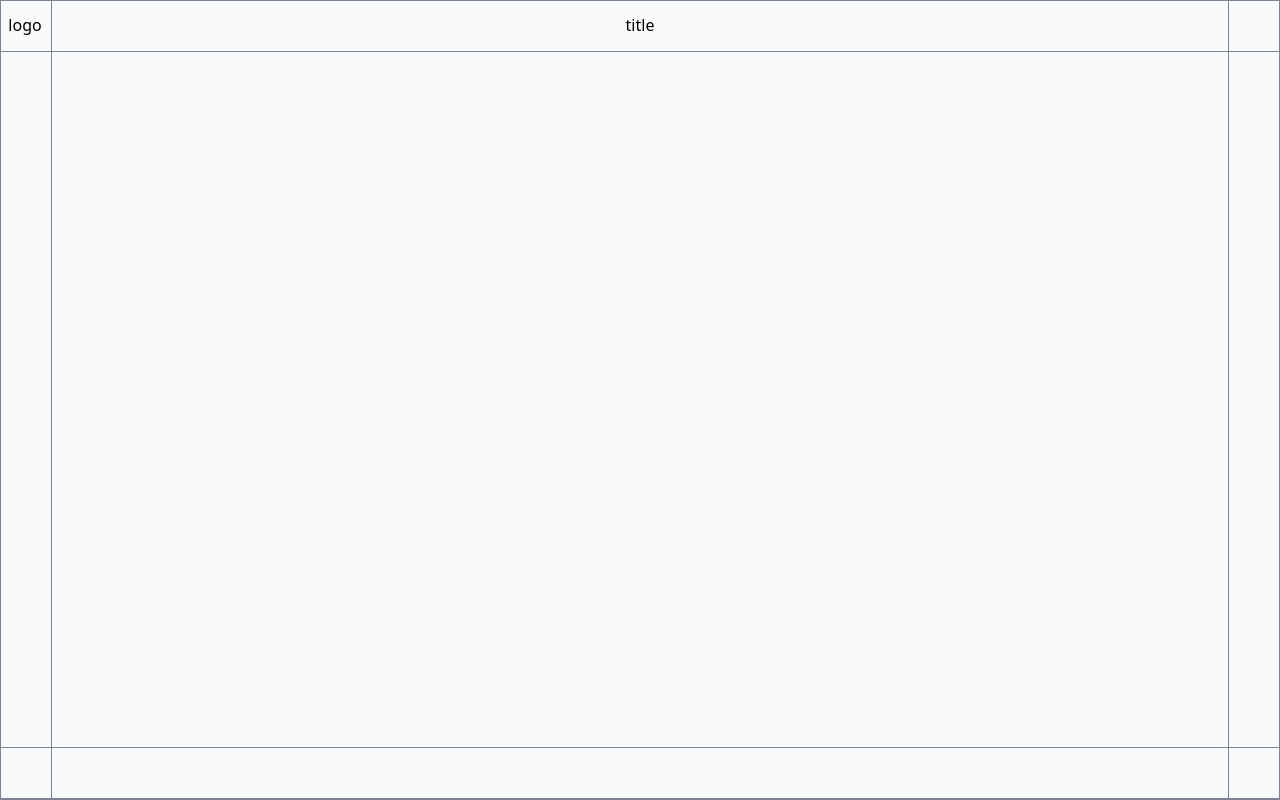
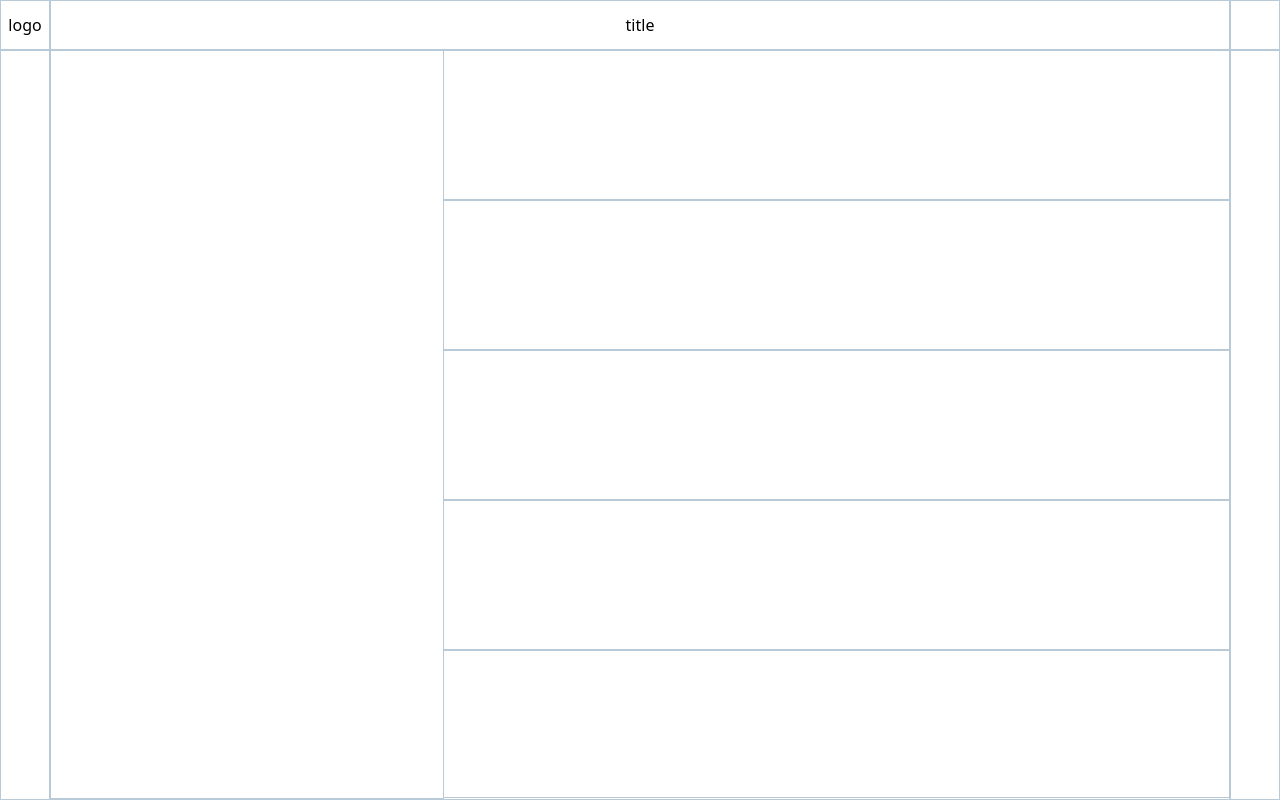
Before and after one commit to ghen-git/knot-js, a website with bundled scripts: page knot-cli/client/views/index.html in a window 1280 px wide. Built offline with nearby package versions, Linux system fonts and the light colour scheme.

Commit message:
nested grids

```diff
--- a/knot-cli/client/views/index.html
+++ b/knot-cli/client/views/index.html
@@ -16,10 +16,16 @@
     <script type="module" src="js/index.js"></script>
 </head>
 <body class="app blueprint">
-    <knot-grid rows="50px 1-1 50px" cols="50px 1-1 50px">
+    <knot-grid rows="50px 1-1" cols="50px 1-1 50px">
         <div class="flex-center">logo</div>
         <div class="flex-center">title</div>
-        <div class="row-start-2 row-end-3">
+        <div class="row-start-2 row-end-3"></div>
+        <div class="row-start-2 col-start-2">
+            <knot-grid rows="1-1" cols="3-1">
+                <div class="col-start-2 col-span-2">
+                    <knot-grid rows="5-1" cols="1-1"></knot-grid>
+                </div>
+            </knot-grid>
         </div>
     </knot-grid>
 </body>
--- a/knot-cli/client/views/knot/css/knot-base.css
+++ b/knot-cli/client/views/knot/css/knot-base.css
@@ -22,64 +22,53 @@ body.app
     @apply min-h-full;
 }
 
-knot-grid
+body > knot-grid
 {
-    @apply w-screen min-h-screen grid;
+    @apply w-screen min-h-screen;
 }
 
-knot-grid > *
+body > knot-grid > *
 {
     @apply h-auto overflow-hidden;
 }
 
-knot-grid > background > grid
+body > knot-grid > background > grid
 {
-    @apply min-h-screen h-auto;
+    @apply w-screen min-h-screen h-auto;
+}
+
+knot-grid
+{
+    @apply w-full grid h-full relative;
 }
 
 background
 {
     position: absolute;
     z-index: -1;
-    min-height: 100vh;
+    top: 0;
+    left: 0;
+    bottom: 0;
+    right: 0;
+    @apply bg-transparent;
+}
+
+background *
+{
+    @apply bg-transparent;
 }
 
 background > grid
 {
-    width: 200px;
-    @apply border-1 border-bp-500 bg-bp-500 grid w-screen;
-    grid-gap: 1px;
+    @apply grid w-full h-full;
 }
 
 background > grid > *
 {
-    @apply bg-gray-50 col-span-1 row-span-1 text-transparent;
+    @apply border-1 border-bp-200 col-span-1 row-span-1 text-transparent;
 }
 
 .flex-center
 {
     @apply flex flex-col items-center justify-center;
 }
-
-.square
-{
-    position: relative;
-    width: 100%;
-    overflow: hidden;
-}
-.square:before
-{
-    content: "";
-    display: block;
-    padding-top: 100%;
-}
-.square: > *
-{
-    position:  absolute;
-    top: 0;
-    left: 0;
-    bottom: 0;
-    right: 0;
-    color: white;
-    text-align: center;
-}
--- a/knot-cli/client/views/knot/js/modules/blueprint.js
+++ b/knot-cli/client/views/knot/js/modules/blueprint.js
@@ -25,8 +25,6 @@ function displayGrid(gridsRef)
             rows = getGridNumber(rowsStyle);
             cols = getGridNumber(colsStyle);
 
-            grid.style.gridTemplateRows = rowsStyle;
-            grid.style.gridTemplateColumns = colsStyle;
             background = `<background><grid style='
             grid-template-rows: ${rowsStyle};
             grid-template-columns: ${colsStyle};
@@ -58,8 +56,16 @@ function displayGrid(gridsRef)
 
     for(const grid of grids)
     {
-        grid.grid.innerHTML += grid.background;
+        grid.grid.append(htmlToElement(grid.background));
     }
+}
+
+function htmlToElement(html)
+{
+    var template = document.createElement('template');
+    html = html.trim();
+    template.innerHTML = html;
+    return template.content.firstChild;
 }
 
 function getFillerItemsCount(grid, rows, cols)
@@ -69,11 +75,12 @@ function getFillerItemsCount(grid, rows, cols)
 
     for(const item of children)
     {
-        const rowSpan = getSpan(item, 'row', rows);
-        const colSpan = getSpan(item, 'col', cols);
+        const rowSpan = getSpan(item, 'row', rows) ?? 1;
+        const colSpan = getSpan(item, 'col', cols) ?? 1;
+
         console.log(rowSpan, colSpan);
 
-        n -= (rowSpan * colSpan) == 0 ?? 1;
+        n -= (rowSpan * colSpan);
     }
 
     return n;
@@ -83,7 +90,10 @@ function getSpan(item, type, fullN)
 {
     for(const cls of item.classList)
         if(cls.includes(`${type}-span-`))
-            return cls.split('-').pop() == 'full' ?? fullN;
+        {
+            const n = cls.split('-').pop();
+            return n == 'full' ? fullN : parseInt(n);
+        }
 }
 
 function parseGridStyle(style)
@@ -114,7 +124,6 @@ function getGridNumber(style)
     style = style.replaceAll(/ *, */g, ',');
     const statements = style.split(' ');
     let n = statements.length;
-    console.log(statements);
 
     for(const statement of statements)
         if(statement.includes('repeat'))
@@ -125,6 +134,5 @@ function getGridNumber(style)
             n += parseInt(str) - 1;
         }
 
-    console.log(n);
     return n;
 }
--- a/knot-cli/client/views/knot/js/modules/grid.js
+++ b/knot-cli/client/views/knot/js/modules/grid.js
@@ -54,7 +54,6 @@ function getGridNumber(style)
     style = style.replaceAll(/ *, */g, ',');
     const statements = style.split(' ');
     let n = statements.length;
-    console.log(statements);
 
     for(const statement of statements)
         if(statement.includes('repeat'))
@@ -65,6 +64,5 @@ function getGridNumber(style)
             n += parseInt(str) - 1;
         }
 
-    console.log(n);
     return n;
 }
```
Also changed, not shown: knot-cli/client/views/knot/css/knot.css, knot-cli/client/views/tailwind.css.
